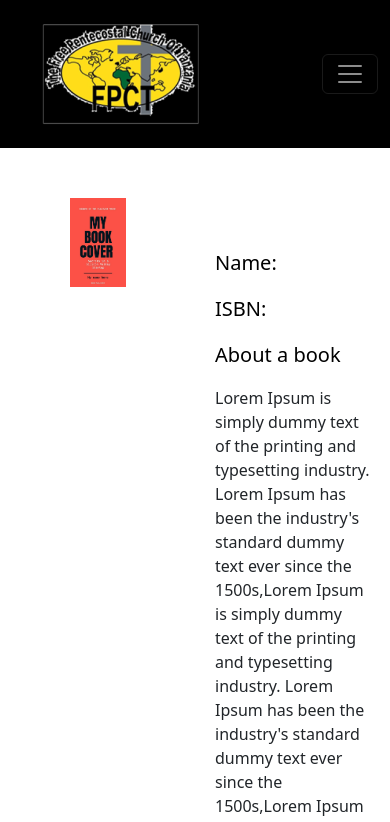
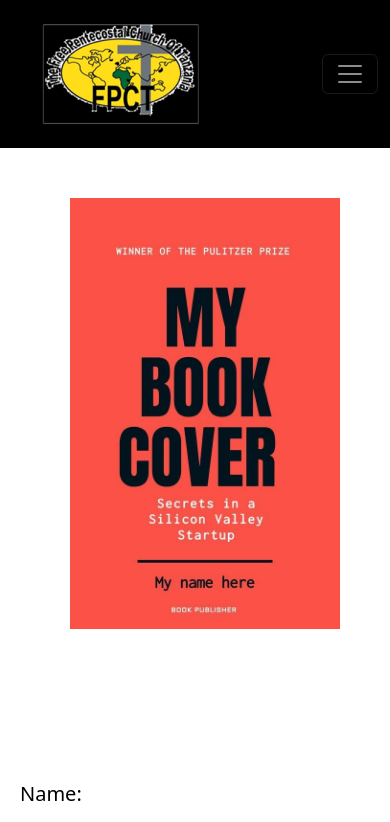
Before and after one commit to jsdesignclub/library-management-system, a React (Create React App) app in the folder my-app/: page /view in a window 390 px wide. Shown: the top 822 px of the page. Built offline with nearby package versions, Linux system fonts and the light colour scheme.

Commit message:
commit new

```diff
--- a/my-app/package.json
+++ b/my-app/package.json
@@ -26,7 +26,7 @@
     "test": "react-scripts test",
     "eject": "react-scripts eject",
     "predeploy": "npm run build",
-    "deploy": "gh-pages -d build -r https://github.com/jsdesignclub/-jsdesignclub.github.io.git"
+    "deploy": "gh-pages -d build -r https://github.com/jsdesignclub/jsdesignclub.github.io.git"
   },
   "eslintConfig": {
     "extends": [
--- a/my-app/src/component/navbar.js
+++ b/my-app/src/component/navbar.js
@@ -88,7 +88,7 @@ import Form from 'react-bootstrap/Form';
             </Button>
             <Modal show={show} onHide={handleClose}>
         <Modal.Header closeButton>
-          <Modal.Title>Modal heading</Modal.Title>
+          <Modal.Title>Loging Form</Modal.Title>
         </Modal.Header>
         <Modal.Body>
 
--- a/my-app/src/style/bookview.css
+++ b/my-app/src/style/bookview.css
@@ -18,3 +18,20 @@
     color: black;
     font-size: 20px;
 }
+@media only screen and (max-width: 600px) {
+    .container1{
+
+        flex-direction: column;
+    }
+    .leftside{
+        width: 100%;
+        padding: 50px;
+    }
+    .rightside{
+        width: 100%;
+        padding: 100px 20PX 20PX 20PX;
+    }
+    .leftside img{
+        width: 100%;
+    }
+  }
```
